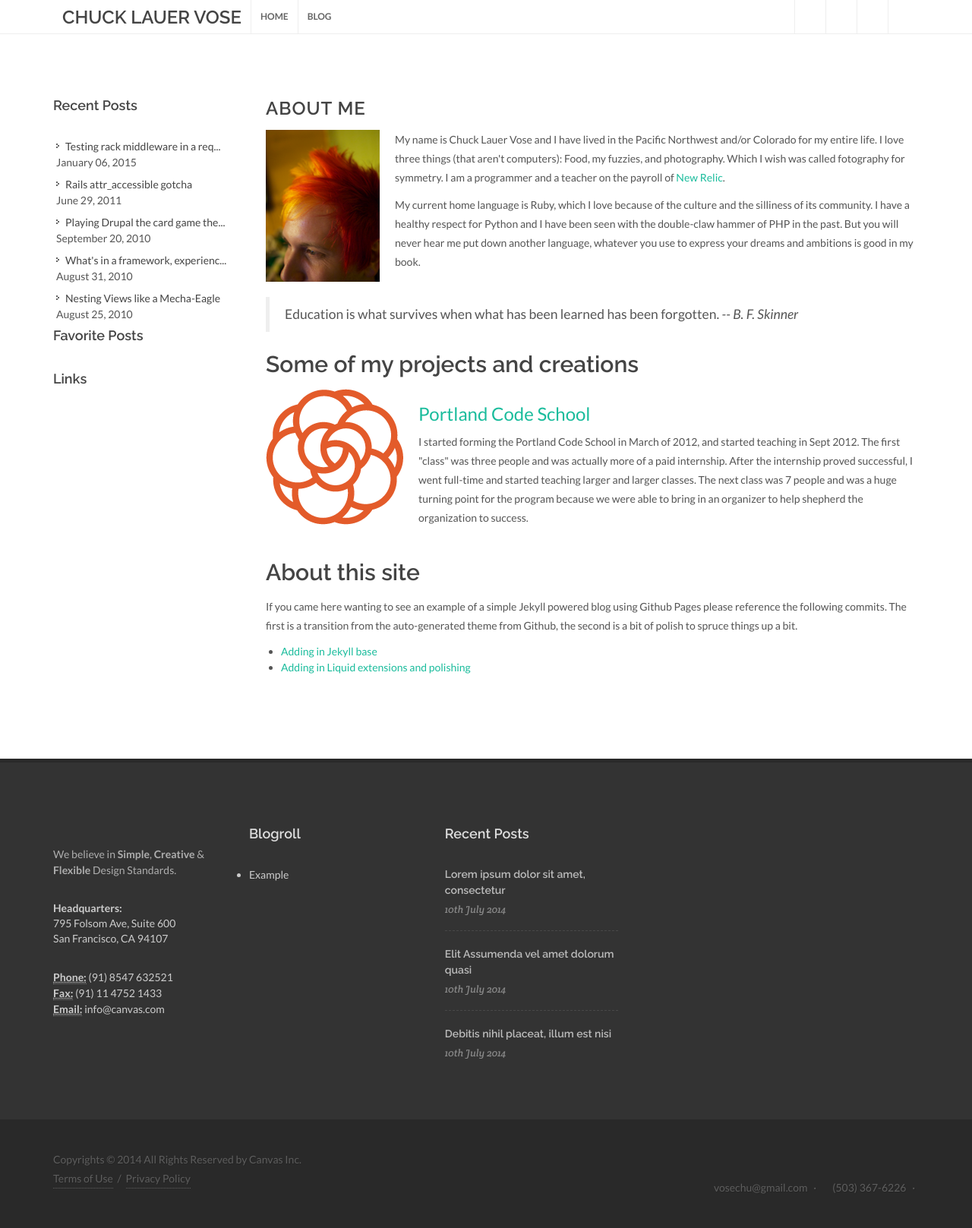
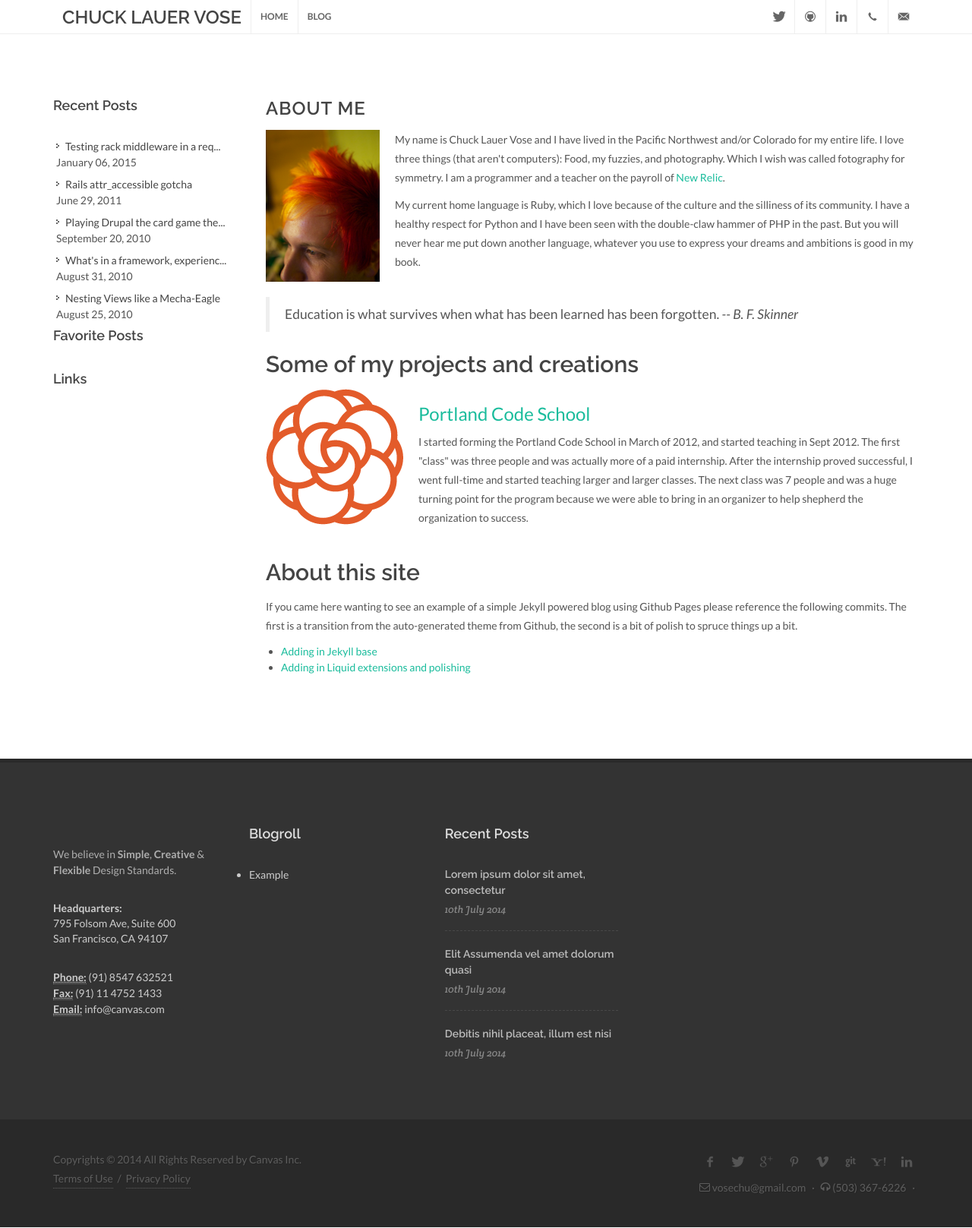
Before and after one commit to vosechu/vosechu.github.io, a Jekyll site: the page built from index.html, in a window 1280 px wide. Shown: the whole page at 76% size. Built offline with Jekyll 4.4.1, drawn with Linux system fonts in a browser that asks for light colours; some web fonts are replaced; Markdown is read by kramdown in place of the engine named in the settings.

Commit message:
fix font urls

```diff
--- a/stylesheets/font-icons.css
+++ b/stylesheets/font-icons.css
@@ -1,32 +1,32 @@
 @font-face {
   font-family: 'font-icons';
-  src:url("http://localhost:4000/stylesheets/fonts/font-icons.eot");
-  src:url("http://localhost:4000/stylesheets/fonts/font-icons.eot") format('embedded-opentype'),
-    url("http://localhost:4000/stylesheets/fonts/font-icons.woff") format('woff'),
-    url("http://localhost:4000/stylesheets/fonts/font-icons.ttf") format('truetype'),
-    url("http://localhost:4000/stylesheets/fonts/font-icons.svg") format('svg');
+  src:url("/stylesheets/fonts/font-icons.eot");
+  src:url("/stylesheets/fonts/font-icons.eot") format('embedded-opentype'),
+    url("/stylesheets/fonts/font-icons.woff") format('woff'),
+    url("/stylesheets/fonts/font-icons.ttf") format('truetype'),
+    url("/stylesheets/fonts/font-icons.svg") format('svg');
   font-weight: normal;
   font-style: normal;
 }
 
 @font-face {
   font-family: 'lined-icons';
-  src:url("http://localhost:4000/stylesheets/fonts/lined-icons.eot");
-  src:url("http://localhost:4000/stylesheets/fonts/lined-icons.eot") format('embedded-opentype'),
-    url("http://localhost:4000/stylesheets/fonts/lined-icons.woff") format('woff'),
-    url("http://localhost:4000/stylesheets/fonts/lined-icons.ttf") format('truetype'),
-    url("http://localhost:4000/stylesheets/fonts/lined-icons.svg") format('svg');
+  src:url("/stylesheets/fonts/lined-icons.eot");
+  src:url("/stylesheets/fonts/lined-icons.eot") format('embedded-opentype'),
+    url("/stylesheets/fonts/lined-icons.woff") format('woff'),
+    url("/stylesheets/fonts/lined-icons.ttf") format('truetype'),
+    url("/stylesheets/fonts/lined-icons.svg") format('svg');
   font-weight: normal;
   font-style: normal;
 }
 
 @font-face {
   font-family: 'Simple-Line-Icons';
-  src:url("http://localhost:4000/stylesheets/fonts/Simple-Line-Icons.eot");
-  src:url("http://localhost:4000/stylesheets/fonts/Simple-Line-Icons.eot#iefix") format('embedded-opentype'),
-    url("http://localhost:4000/stylesheets/fonts/Simple-Line-Icons.woff") format('woff'),
-    url("http://localhost:4000/stylesheets/fonts/Simple-Line-Icons.ttf") format('truetype'),
-    url("http://localhost:4000/stylesheets/fonts/Simple-Line-Icons.svg#Simple-Line-Icons") format('svg');
+  src:url("/stylesheets/fonts/Simple-Line-Icons.eot");
+  src:url("/stylesheets/fonts/Simple-Line-Icons.eot#iefix") format('embedded-opentype'),
+    url("/stylesheets/fonts/Simple-Line-Icons.woff") format('woff'),
+    url("/stylesheets/fonts/Simple-Line-Icons.ttf") format('truetype'),
+    url("/stylesheets/fonts/Simple-Line-Icons.svg#Simple-Line-Icons") format('svg');
   font-weight: normal;
   font-style: normal;
 }
```
